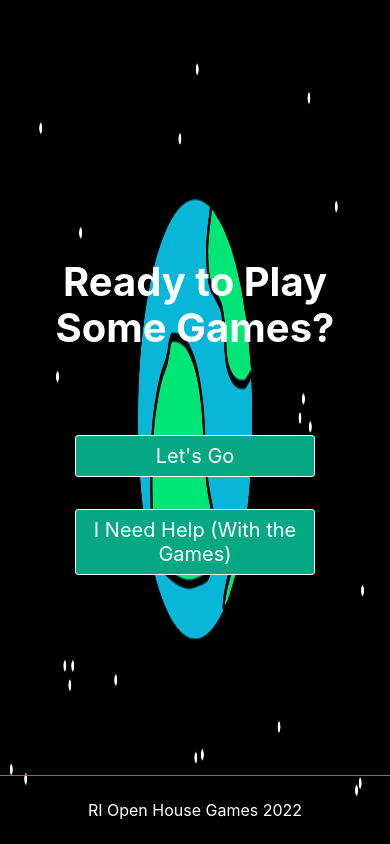
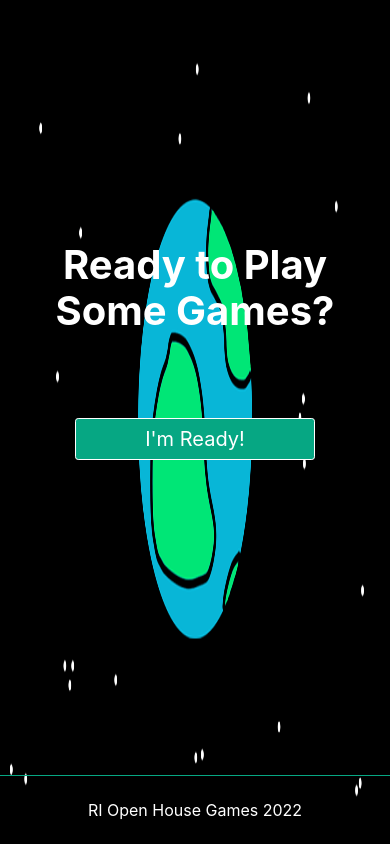
Before and after one commit to xyntechx/RI-OH-2022, a Next.js app: page / in a window 390 px wide. Built offline with nearby package versions, Linux system fonts and the light colour scheme.

Commit message:
✨ No mobile device disclaimer

```diff
--- a/pages/index.tsx
+++ b/pages/index.tsx
@@ -21,14 +21,16 @@ const Home: NextPage = () => {
             <main className={styles.main}>
                 <h1 className={styles.title}>Ready to Play Some Games?</h1>
                 <br />
-                <Link href="/play">
-                    <a className={styles.button}>Let&apos;s Go</a>
-                </Link>
-                <Link href="/help">
-                    <a className={styles.button}>
-                        I Need Help (With the Games)
-                    </a>
-                </Link>
+                <div className={styles.tooltip}>
+                    <Link href="/play">
+                        <a className={styles.button}>I&apos;m Ready!</a>
+                    </Link>
+                    <span className={styles.tooltiptext}>
+                        By pressing this button, I confirm that I am not on a
+                        mobile device as I would be unable to play the games if
+                        I were using one!
+                    </span>
+                </div>
                 <br />
                 <footer className={styles.footer}>
                     <p>RI Open House Games 2022</p>
```
Also changed, not shown: pages/help.tsx (deleted, +0 -26 lines).
